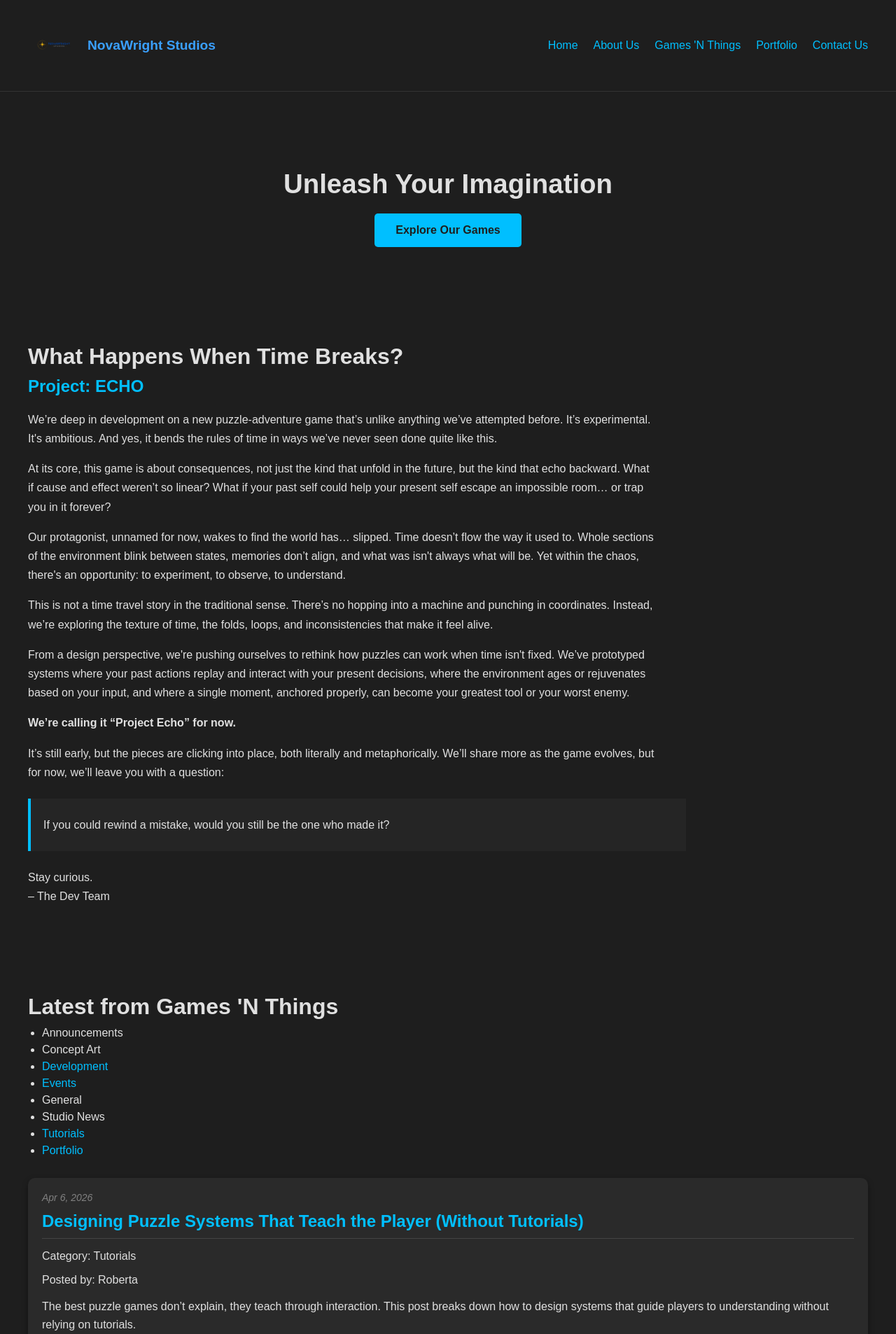
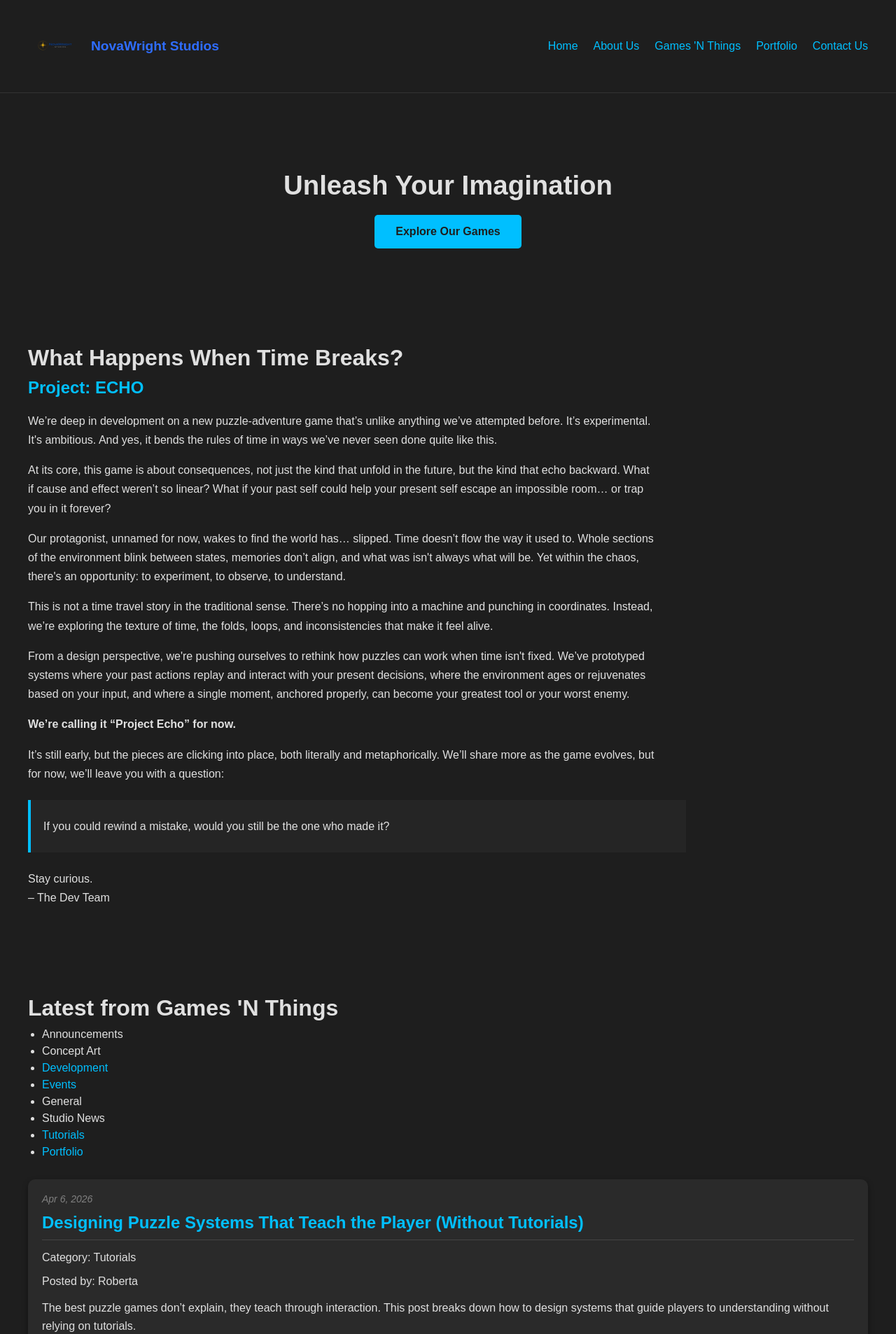
Before and after one commit to ScriptureExamined/NovawrightStudios, a Jekyll site: the page built from index.html, in a window 1280 px wide. Shown: the top 1906 px of the page at 70% size. Built offline with Jekyll 4.4.1, drawn with Linux system fonts in a browser that asks for light colours.

Commit message:
Update style.css

```diff
--- a/assets/css/style.css
+++ b/assets/css/style.css
@@ -916,17 +916,18 @@ a:hover {
 .site-branding {
     display: flex;
     align-items: center;
-    gap: 10px;
+    gap: 12px;
 }
 
 .site-logo {
-    height: 50px;
+    height: 52px;
     width: auto;
+    display: block
 }
 
 .site-title {
-    color: #3aa0ff;
-    /* clean blue */
-    font-weight: 600;
+    color: #2f6dff;
+    font-weight: 700;
     font-size: 1.2rem;
+    line-height: 1;
 }
```
